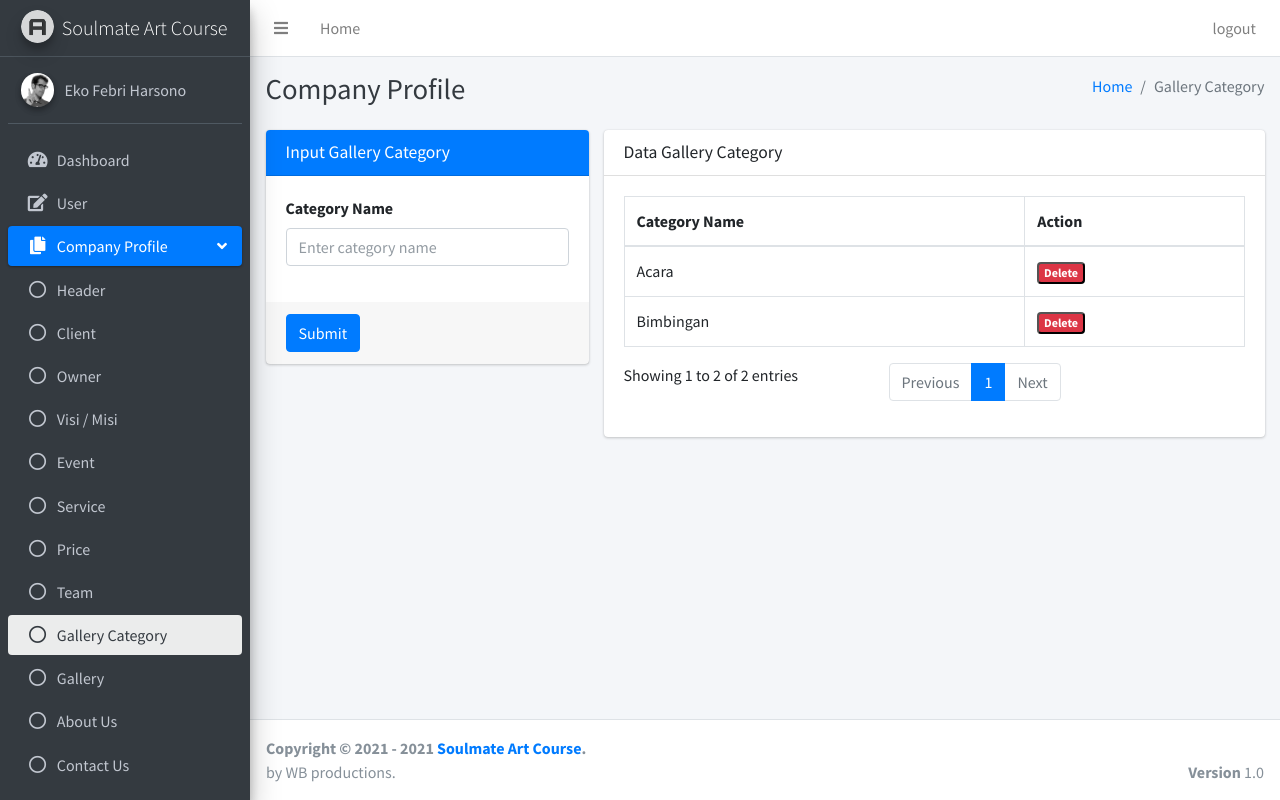
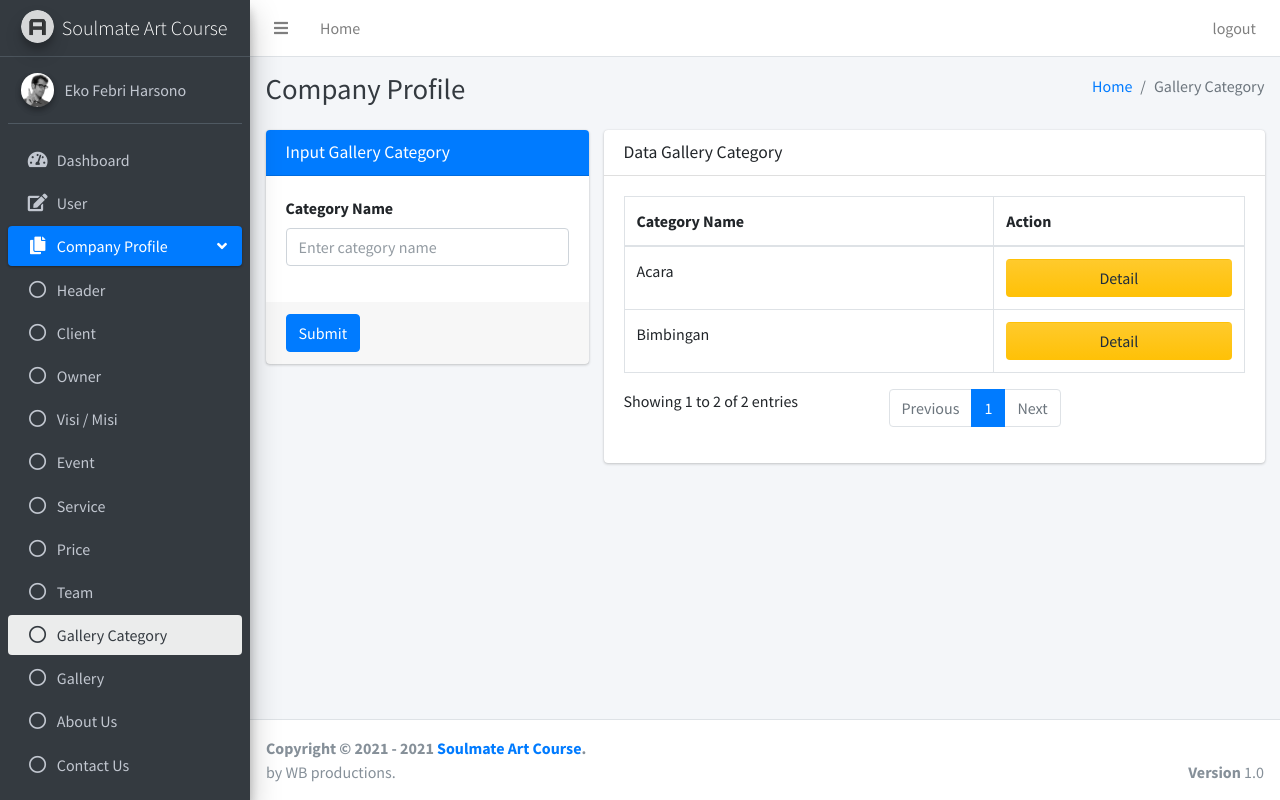
Before and after one commit to ekofebriharsono/Admin-Soulmate-Art-Course, a PHP site: page /Admin-Soulmate-Art-Course/pages/companyProfile/galleryCategory.php in a window 1280 px wide. Run offline with PHP 8.4, Linux system fonts and the light colour scheme; a user stored in the database is signed in; data comes from the database, SQL or seed files in the repository; some libraries are stand-ins or nearby versions.

Commit message:
fix gallery category

```diff
--- a/pages/companyProfile/galleryCategory.php
+++ b/pages/companyProfile/galleryCategory.php
@@ -1,6 +1,6 @@
 <?php
 session_start();
-if($_SESSION["id"] == null || $_SESSION["id"] == ""){
+if ($_SESSION["id"] == null || $_SESSION["id"] == "") {
     header('Location: ../../login.php?status=4'); //belum login
 } else {
     include '../../php/koneksi.php';
@@ -19,20 +19,12 @@ $conn = OpenCon(); ?>
         <link rel="stylesheet" href="../../plugins/fontawesome-free/css/all.min.css">
         <!-- Ionicons -->
         <link rel="stylesheet" href="https://code.ionicframework.com/ionicons/2.0.1/css/ionicons.min.css">
-    <!-- Tempusdominus Bbootstrap 4 -->
-    <link rel="stylesheet" href="../../plugins/tempusdominus-bootstrap-4/css/tempusdominus-bootstrap-4.min.css">
-    <!-- iCheck -->
-    <link rel="stylesheet" href="../../plugins/icheck-bootstrap/icheck-bootstrap.min.css">
-    <!-- JQVMap -->
-    <link rel="stylesheet" href="../../plugins/jqvmap/jqvmap.min.css">
+        <!-- SweetAlert2 -->
+        <link rel="stylesheet" href="../../plugins/sweetalert2-theme-bootstrap-4/bootstrap-4.min.css">
+        <!-- Toastr -->
+        <link rel="stylesheet" href="../../plugins/toastr/toastr.min.css">
         <!-- Theme style -->
         <link rel="stylesheet" href="../../dist/css/adminlte.min.css">
-    <!-- overlayScrollbars -->
-    <link rel="stylesheet" href="../../plugins/overlayScrollbars/css/OverlayScrollbars.min.css">
-    <!-- Daterange picker -->
-    <link rel="stylesheet" href="../../plugins/daterangepicker/daterangepicker.css">
-    <!-- summernote -->
-    <link rel="stylesheet" href="../../plugins/summernote/summernote-bs4.css">
         <!-- Google Font: Source Sans Pro -->
         <link href="https://fonts.googleapis.com/css?family=Source+Sans+Pro:300,400,400i,700" rel="stylesheet">
     </head>
@@ -40,8 +32,8 @@ $conn = OpenCon(); ?>
     <body class="hold-transition sidebar-mini layout-fixed">
         <div class="wrapper">
 
-        <?php  include '../dashboard/navbar.php'; ?>
-        <?php  include '../sidebar/sidebarGalleryCategory.php'; ?>
+            <?php include '../dashboard/navbar.php'; ?>
+            <?php include '../sidebar/sidebarGalleryCategory.php'; ?>
 
             <!-- Content Wrapper. Contains page content -->
             <div class="content-wrapper">
@@ -79,19 +71,16 @@ $conn = OpenCon(); ?>
                                     </div>
                                     <!-- /.card-header -->
                                     <!-- form start -->
-                                <form role="form" enctype="multipart/form-data" method="POST"
-                                    action="../../php/companyProfile/galleryCategoryActions.php">
+                                    <form role="form" enctype="multipart/form-data" method="POST" action="../../php/companyProfile/galleryCategoryActions.php">
                                         <div class="card-body">
                                             <div class="form-group">
                                                 <label for="exampleInputEmail1">Category Name</label>
-                                            <input type="text" class="form-control" name="category_name"
-                                                placeholder="Enter category name">
+                                                <input type="text" class="form-control" name="category_name" placeholder="Enter category name" required>
                                             </div>
                                         </div>
                                         <!-- /.card-body -->
                                         <div class="card-footer">
-                                        <button type="submit" class="btn btn-primary"
-                                            name="submitInsertGalleryCategory">Submit</button>
+                                            <button type="submit" class="btn btn-primary" name="submitInsertGalleryCategory">Submit</button>
                                         </div>
                                     </form>
                                 </div>
@@ -117,21 +106,52 @@ $conn = OpenCon(); ?>
                                                 </tr>
                                             </thead>
                                             <tbody>
-                                            <?php while($row = mysqli_fetch_array($res)){ ?>
+                                                <?php while ($row = mysqli_fetch_array($res)) { ?>
                                                     <tr>
                                                         <td><?php echo $row['category_name']; ?></td>
                                                         <td>
-                                                    <form class="forms-sample"
-                                                        action="../../php/companyProfile/galleryCategoryActions.php"
-                                                        method="POST">
-                                                        <input type="text" class="form-control"
-                                                            name="id_gallery_category" hidden
-                                                            value="<?php echo $row['id_gallery_category']; ?>">
-                                                        <button class="badge badge-danger"
-                                                            name="submitDeleteGalleryCategory">Delete</button>
-                                                    </form>
+                                                            <button class="btn btn-block bg-gradient-warning" name="detail" data-toggle="modal" data-target="#a<?php echo $row['id_gallery_category']; ?>">Detail</button>
                                                         </td>
                                                     </tr>
+                                                    <div class="modal fade" id="a<?php echo $row['id_gallery_category']; ?>">
+                                                        <div class="modal-dialog modal-lg">
+                                                            <div class="modal-content">
+                                                                <div class="modal-header">
+                                                                    <h4 class="modal-title">Detail Data</h4>
+                                                                    <button type="button" class="close" data-dismiss="modal" aria-label="Close">
+                                                                        <span aria-hidden="true">&times;</span>
+                                                                    </button>
+                                                                </div>
+                                                                <div class="modal-body">
+                                                                    <form role="form" enctype="multipart/form-data" method="POST" action="../../php/companyProfile/galleryCategoryActions.php">
+                                                                        <div class="card-body">
+                                                                        <div class="form-group">
+                                                                                <label for="exampleInputEmail1">Id Category</label>
+                                                                                <input type="text" class="form-control" name="id" placeholder="Enter category name" value="<?php echo $row['id_gallery_category']; ?>" required readonly>
+                                                                            </div>
+                                                                            <div class="form-group">
+                                                                                <label for="exampleInputEmail1">Category Name</label>
+                                                                                <input type="text" class="form-control" name="category_name" placeholder="Enter category name" value="<?php echo $row['category_name']; ?>" required>
+                                                                            </div>
+                                                                        </div>
+                                                                        <!-- /.card-body -->
+                                                                        <div class="card-footer">
+                                                                            <button type="submit" class="btn btn-primary" name="submitUpdateGalleryCategory">Save Changes</button>
+                                                                        </div>
+                                                                    </form>
+                                                                </div>
+                                                                <div class="modal-footer justify-content-between">
+                                                                    <button type="button" class="btn btn-default" data-dismiss="modal">Close</button>
+                                                                    <form class="forms-sample" action="../../php/companyProfile/galleryCategoryActions.php" method="POST">
+                                                                        <input type="text" class="form-control" name="id" hidden value="<?php echo $row['id_gallery_category']; ?>">
+                                                                        <button class="btn btn-default bg-gradient-danger" name="submitDeleteGalleryCategory">Delete</button>
+                                                                    </form>
+                                                                </div>
+                                                            </div>
+                                                            <!-- /.modal-content -->
+                                                        </div>
+                                                        <!-- /.modal-dialog -->
+                                                    </div>
                                                 <?php } ?>
                                             </tbody>
                                         </table>
@@ -160,38 +180,17 @@ $conn = OpenCon(); ?>
         </div>
         <!-- ./wrapper -->
 
+
         <!-- jQuery -->
         <script src="../../plugins/jquery/jquery.min.js"></script>
-    <!-- jQuery UI 1.11.4 -->
-    <script src="../../plugins/jquery-ui/jquery-ui.min.js"></script>
-    <!-- Resolve conflict in jQuery UI tooltip with Bootstrap tooltip -->
-    <script>
-    $.widget.bridge('uibutton', $.ui.button)
-    </script>
         <!-- Bootstrap 4 -->
         <script src="../../plugins/bootstrap/js/bootstrap.bundle.min.js"></script>
-    <!-- ChartJS -->
-    <script src="../../plugins/chart.js/Chart.min.js"></script>
-    <!-- Sparkline -->
-    <script src="../../plugins/sparklines/sparkline.js"></script>
-    <!-- JQVMap -->
-    <script src="../../plugins/jqvmap/jquery.vmap.min.js"></script>
-    <script src="../../plugins/jqvmap/maps/jquery.vmap.usa.js"></script>
-    <!-- jQuery Knob Chart -->
-    <script src="../../plugins/jquery-knob/jquery.knob.min.js"></script>
-    <!-- daterangepicker -->
-    <script src="../../plugins/moment/moment.min.js"></script>
-    <script src="../../plugins/daterangepicker/daterangepicker.js"></script>
-    <!-- Tempusdominus Bootstrap 4 -->
-    <script src="../../plugins/tempusdominus-bootstrap-4/js/tempusdominus-bootstrap-4.min.js"></script>
-    <!-- Summernote -->
-    <script src="../../plugins/summernote/summernote-bs4.min.js"></script>
-    <!-- overlayScrollbars -->
-    <script src="../../plugins/overlayScrollbars/js/jquery.overlayScrollbars.min.js"></script>
+        <!-- SweetAlert2 -->
+        <script src="../../plugins/sweetalert2/sweetalert2.min.js"></script>
+        <!-- Toastr -->
+        <script src="../../plugins/toastr/toastr.min.js"></script>
         <!-- AdminLTE App -->
-    <script src="../../dist/js/adminlte.js"></script>
-    <!-- AdminLTE dashboard demo (This is only for demo purposes) -->
-    <script src="../../dist/js/pages/dashboard.js"></script>
+        <script src="../../dist/js/adminlte.min.js"></script>
         <!-- AdminLTE for demo purposes -->
         <script src="../../dist/js/demo.js"></script>
         <!-- DataTables -->
@@ -199,13 +198,15 @@ $conn = OpenCon(); ?>
         <script src="../../plugins/datatables-bs4/js/dataTables.bootstrap4.min.js"></script>
         <script src="../../plugins/datatables-responsive/js/dataTables.responsive.min.js"></script>
         <script src="../../plugins/datatables-responsive/js/responsive.bootstrap4.min.js"></script>
-    <!-- page script -->
+
         <script>
             $(function() {
+
                 $("#example1").DataTable({
                     "responsive": true,
                     "autoWidth": false,
                 });
+
                 $('#example2').DataTable({
                     "paging": true,
                     "lengthChange": false,
@@ -215,6 +216,21 @@ $conn = OpenCon(); ?>
                     "autoWidth": false,
                     "responsive": true,
                 });
+
+                <?php if (isset($_GET['status'])) {
+                    $status = intval($_GET['status']); ?>
+                    var status = <?php echo $status; ?>;
+
+                    if (status == 201) {
+                        toastr.success('Data Berhasil Disimpan!');
+                    } else if (status == 202) {
+                        toastr.success('Data Berhasil Dihapus!');
+                    } else if (status == 203) {
+                        toastr.success('Data Berhasil Diperbaharui!');
+                    } else {
+                        toastr.error('Data Gagal Disimpan!');
+                    }
+                <?php } ?>
             });
         </script>
     </body>
```
Also changed, not shown: php/companyProfile/galleryCategoryActions.php (+29 -20 lines), php/companyProfile/image/gallery/2021-03-1701-06-20am2021-02-0507-56-15pmportfolio-7.jpg (added). Lines whose indentation alone changed are shown as unchanged.
